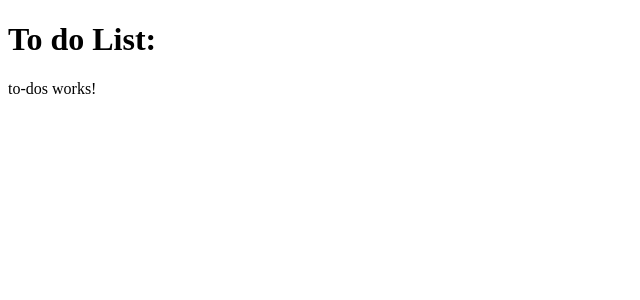
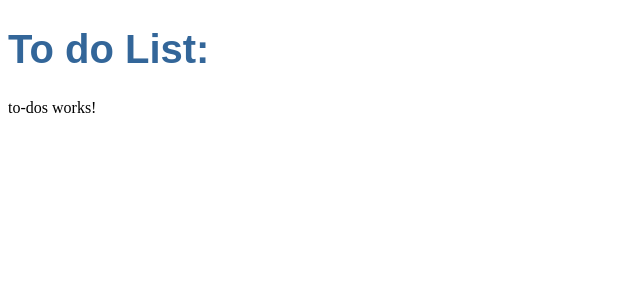
Before and after one commit to hazthompson/to-do-list-angular, an Angular app: page / in a window 1280 px wide. Shown: the top 300 px of the page, without its empty margins (0-640 px from the left). Built offline with nearby package versions, Linux system fonts and the light colour scheme.

Commit message:
Style title

```diff
--- a/src/styles.css
+++ b/src/styles.css
@@ -1 +1,6 @@
 /* You can add global styles to this file, and also import other style files */
+h1 {
+  color: #369;
+  font-family: Arial, Helvetica, sans-serif;
+  font-size: 250%;
+}
```
